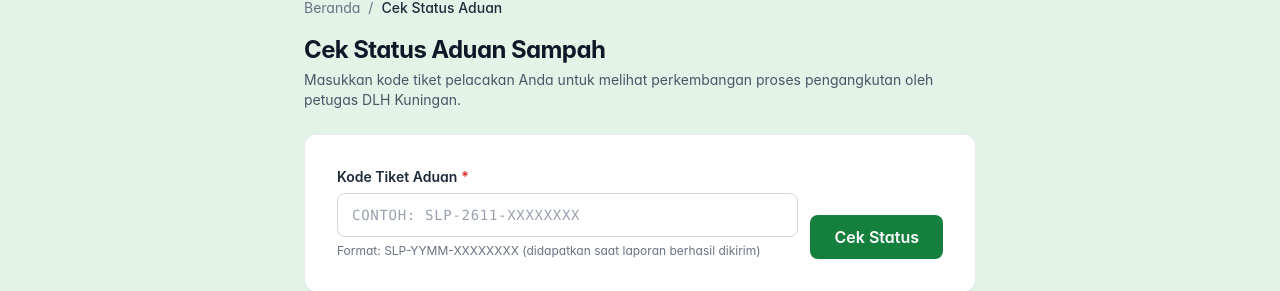
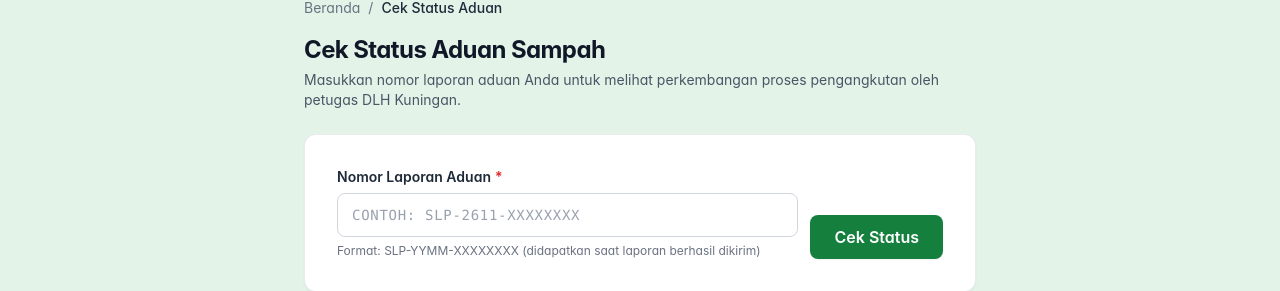
Before and after one commit to MuhammadRizalNurfirdaus/SILAPOR-SAMPAH, a Next.js app in the folder frontend/: page /cek-status in a window 1280 px wide. Shown: the part 212-503 px from the top of the page. Built offline with nearby package versions, Linux system fonts and the light colour scheme.

Commit message:
fix(terminologi): ganti sebutan kode tiket menjadi nomor laporan aduan di seluruh UI

```diff
--- a/frontend/src/app/aduan/berhasil/[kode]/ClientSuccessCard.tsx
+++ b/frontend/src/app/aduan/berhasil/[kode]/ClientSuccessCard.tsx
@@ -40,10 +40,10 @@ export function ClientSuccessCard({ kode }: ClientSuccessCardProps) {
         </p>
       </div>
 
-      {/* Box Kode Tiket */}
+      {/* Box Nomor Laporan Aduan */}
       <div className="bg-emerald-50/80 border border-emerald-200 rounded-xl p-4 sm:p-5 space-y-3">
         <span className="text-xs font-semibold uppercase tracking-wider text-primary-dark">
-          Kode Tiket Pelacakan
+          Nomor Laporan Aduan
         </span>
         <div className="text-2xl sm:text-3xl font-extrabold font-mono text-primary tracking-wider break-all select-all">
           {kode}
@@ -66,7 +66,7 @@ export function ClientSuccessCard({ kode }: ClientSuccessCardProps) {
                 <svg className="w-4 h-4" fill="none" stroke="currentColor" viewBox="0 0 24 24">
                   <path strokeLinecap="round" strokeLinejoin="round" strokeWidth={2} d="M8 16H6a2 2 0 01-2-2V6a2 2 0 012-2h8a2 2 0 012 2v2m-6 12h8a2 2 0 002-2v-8a2 2 0 00-2-2h-8a2 2 0 00-2 2v8a2 2 0 002 2z" />
                 </svg>
-                <span>Salin Kode Tiket</span>
+                <span>Salin Nomor Laporan</span>
               </>
             )}
           </button>
@@ -76,7 +76,7 @@ export function ClientSuccessCard({ kode }: ClientSuccessCardProps) {
       <div className="text-xs text-gray-500 bg-gray-50 p-3 rounded-lg border border-gray-100 text-left space-y-1">
         <p className="font-semibold text-gray-700">Catatan untuk Pelapor:</p>
         <p>
-          Simpan kode tiket di atas untuk mengecek perkembangan penanganan dan respon resmi petugas pengangkut sampah.
+          Simpan nomor laporan aduan di atas untuk mengecek perkembangan penanganan dan respon resmi petugas pengangkut sampah.
         </p>
       </div>
 
--- a/frontend/src/app/aduan/berhasil/[kode]/page.tsx
+++ b/frontend/src/app/aduan/berhasil/[kode]/page.tsx
@@ -30,7 +30,7 @@ export default function AduanBerhasilPage({ params }: Props) {
         <Suspense
           fallback={
             <div className="text-center text-sm text-gray-500">
-              Memuat kode tiket...
+              Memuat nomor laporan aduan...
             </div>
           }
         >
--- a/frontend/src/app/api/cek-status/route.ts
+++ b/frontend/src/app/api/cek-status/route.ts
@@ -32,10 +32,10 @@ export async function GET(req: NextRequest) {
 
   const kode = (req.nextUrl.searchParams.get('kode') ?? '').trim().toUpperCase();
 
-  // Validasi format kode tiket: SLP-YYMM-XXXXXXXX (Layar 06b jika tidak valid)
+  // Validasi format nomor laporan: SLP-YYMM-XXXXXXXX (Layar 06b jika tidak valid)
   if (!/^SLP-\d{4}-[A-F0-9]{8}$/i.test(kode)) {
     return NextResponse.json(
-      { found: false, message: 'Format kode tiket tidak sesuai' },
+      { found: false, message: 'Format nomor laporan aduan tidak sesuai' },
       { status: 404 }
     );
   }
--- a/frontend/src/app/api/laporan/route.ts
+++ b/frontend/src/app/api/laporan/route.ts
@@ -141,7 +141,7 @@ export async function GET(request: NextRequest) {
 
       const wsAduan = wb.addWorksheet('Aduan');
       wsAduan.columns = [
-        { header: 'Kode Tiket', key: 'kode_tiket', width: 22 },
+        { header: 'Nomor Laporan Aduan', key: 'kode_tiket', width: 22 },
         { header: 'Tanggal (WIB)', key: 'created_at', width: 26 },
         { header: 'Pelapor', key: 'nama_pelapor', width: 24 },
         { header: 'Telepon', key: 'no_telepon', width: 18 },
--- a/frontend/src/app/cek-status/CekStatusForm.tsx
+++ b/frontend/src/app/cek-status/CekStatusForm.tsx
@@ -129,7 +129,7 @@ export function CekStatusForm() {
           <div className="flex flex-col sm:flex-row gap-3 items-start sm:items-end">
             <div className="flex-1 w-full">
               <Input
-                label="Kode Tiket Aduan"
+                label="Nomor Laporan Aduan"
                 id="kode_tiket"
                 name="kode_tiket"
                 type="text"
@@ -171,8 +171,8 @@ export function CekStatusForm() {
             Aduan Tidak Ditemukan
           </h2>
           <p className="text-sm text-gray-600 max-w-md mx-auto">
-            Kode tiket <span className="font-mono font-bold text-gray-800">{kode}</span> tidak terdaftar dalam sistem.
-            Pastikan tidak ada kesalahan ketik huruf/angka pada kode tiket Anda.
+            Nomor laporan aduan <span className="font-mono font-bold text-gray-800">{kode}</span> tidak terdaftar dalam sistem.
+            Pastikan tidak ada kesalahan ketik huruf/angka pada nomor laporan aduan Anda.
           </p>
         </Card>
       )}
@@ -184,7 +184,7 @@ export function CekStatusForm() {
           <div className="flex flex-col sm:flex-row sm:items-center justify-between gap-3 border-b border-gray-100 pb-5">
             <div>
               <span className="text-xs uppercase font-semibold text-gray-500">
-                Kode Tiket Aduan
+                Nomor Laporan Aduan
               </span>
               <h2 className="text-2xl font-mono font-bold text-gray-900">
                 {result.kode_tiket}
--- a/frontend/src/app/cek-status/page.tsx
+++ b/frontend/src/app/cek-status/page.tsx
@@ -8,7 +8,7 @@ import { CekStatusForm } from './CekStatusForm';
 export const metadata: Metadata = {
   title: 'Cek Status Aduan | SILAPOR SAMPAH DLH Kuningan',
   description:
-    'Lacak status tindak lanjut penanganan aduan sampah Anda dengan memasukkan kode tiket laporan.',
+    'Lacak status tindak lanjut penanganan aduan sampah Anda dengan memasukkan nomor laporan aduan.',
 };
 
 export default function CekStatusPage() {
@@ -33,7 +33,7 @@ export default function CekStatusPage() {
               Cek Status Aduan Sampah
             </h1>
             <p className="text-xs sm:text-sm text-gray-600">
-              Masukkan kode tiket pelacakan Anda untuk melihat perkembangan proses pengangkutan oleh petugas DLH Kuningan.
+              Masukkan nomor laporan aduan Anda untuk melihat perkembangan proses pengangkutan oleh petugas DLH Kuningan.
             </p>
           </div>
 
--- a/frontend/src/app/kabid/aduan/AduanFilterBar.tsx
+++ b/frontend/src/app/kabid/aduan/AduanFilterBar.tsx
@@ -50,14 +50,14 @@ export function AduanFilterBar({
       className="bg-surface p-4 rounded-xl border border-gray-200 shadow-2xs space-y-3"
     >
       <div className="grid grid-cols-1 sm:grid-cols-2 lg:grid-cols-5 gap-3">
-        {/* Cari Kode Tiket */}
+        {/* Cari Nomor Laporan */}
         <div>
           <label className="block text-xs font-semibold text-gray-700 mb-1">
-            Cari Kode Tiket
+            Cari Nomor Laporan
           </label>
           <Input
             type="text"
-            placeholder="Mis: KNG-2026-..."
+            placeholder="Mis: SLP-2611-..."
             value={q}
             onChange={(e) => setQ(e.target.value.toUpperCase())}
             className="text-xs uppercase"
--- a/frontend/src/app/kabid/aduan/[id]/FormResponAduan.tsx
+++ b/frontend/src/app/kabid/aduan/[id]/FormResponAduan.tsx
@@ -165,7 +165,7 @@ export function FormResponAduan({
             Tampilkan ke Publik (Portal Cek Status)
           </strong>
           <span className="text-gray-500 text-[11px]">
-            Jika dicentang, warga dapat membaca catatan ini saat mengecek kode tiket mereka.
+            Jika dicentang, warga dapat membaca catatan ini saat mengecek nomor laporan aduan mereka.
           </span>
         </label>
       </div>
--- a/frontend/src/app/kabid/aduan/page.tsx
+++ b/frontend/src/app/kabid/aduan/page.tsx
@@ -100,7 +100,7 @@ export default async function KabidDaftarAduanPage({ searchParams }: PageProps)
   const columns: Column<AduanListItem>[] = [
     {
       key: 'kode_tiket',
-      header: 'Kode Tiket',
+      header: 'Nomor Laporan',
       render: (item) => (
         <span className="font-mono font-bold text-gray-900 tracking-wide">
           {item.kode_tiket}
--- a/frontend/src/app/kabid/laporan/FormLaporan.tsx
+++ b/frontend/src/app/kabid/laporan/FormLaporan.tsx
@@ -229,7 +229,7 @@ export function FormLaporan() {
             Memuat data seluruh aduan masyarakat dalam rentang tanggal terpilih:
           </p>
           <ul className="list-disc list-inside space-y-0.5 text-gray-700 font-mono text-[11px]">
-            <li>Kode Tiket</li>
+            <li>Nomor Laporan Aduan</li>
             <li>Tanggal &amp; Waktu (WIB)</li>
             <li>Nama Pelapor &amp; Telepon</li>
             <li>Deskripsi Lokasi Sampah</li>
--- a/frontend/src/app/page.tsx
+++ b/frontend/src/app/page.tsx
@@ -111,7 +111,7 @@ export default function Home() {
                 <div>
                   <h2 className="text-lg sm:text-xl font-bold text-gray-900 tracking-tight">Cek Status Aduan</h2>
                   <p className="mt-1.5 text-sm text-gray-600 leading-relaxed">
-                    Pantau perkembangan tindak lanjut aduan yang telah dikirimkan menggunakan kode tiket laporan Anda.
+                    Pantau perkembangan tindak lanjut aduan yang telah dikirimkan menggunakan nomor laporan aduan Anda.
                   </p>
                 </div>
               </div>
@@ -160,7 +160,7 @@ export default function Home() {
                   </p>
                 </div>
                 <div className="mt-4 pt-3 border-t border-gray-200/60 text-[11px] text-gray-500 font-medium">
-                  Tiket kode langsung diterbitkan otomatis.
+                  Nomor laporan aduan langsung diterbitkan otomatis.
                 </div>
               </div>
 
@@ -305,7 +305,7 @@ export default function Home() {
                 </summary>
                 <p className="mt-3 text-xs sm:text-sm text-gray-600 leading-relaxed pt-2 border-t border-gray-200/60">
                   Tidak perlu. Pelaporan sampah di SILAPOR SAMPAH terbuka untuk umum tanpa harus mendaftar atau login.
-                  Setelah mengirim laporan, Anda akan langsung menerima <strong>Kode Tiket Aduan</strong> resmi.
+                  Setelah mengirim laporan, Anda akan langsung menerima <strong>Nomor Laporan Aduan</strong> resmi.
                 </p>
               </details>
 
@@ -350,7 +350,7 @@ export default function Home() {
                 </summary>
                 <p className="mt-3 text-xs sm:text-sm text-gray-600 leading-relaxed pt-2 border-t border-gray-200/60">
                   Setiap kali sopir armada menyelesaikan pengangkutan, mereka wajib mengunggah <strong>foto bukti penanganan</strong>.
-                  Foto bukti ini dapat Anda lihat secara transparan pada menu <strong>Cek Status Aduan</strong> dengan memasukkan kode tiket Anda.
+                  Foto bukti ini dapat Anda lihat secara transparan pada menu <strong>Cek Status Aduan</strong> dengan memasukkan nomor laporan aduan Anda.
                 </p>
               </details>
             </div>
@@ -462,7 +462,7 @@ export default function Home() {
                 Buat Laporan Baru
               </Link>
               <Link href="/cek-status" className="text-gray-400 hover:text-white transition-colors">
-                Lacak Tiket Aduan
+                Lacak Nomor Laporan
               </Link>
               <a href="#alur-layanan" className="text-gray-400 hover:text-white transition-colors">
                 Alur Penanganan
--- a/frontend/src/lib/whatsapp.ts
+++ b/frontend/src/lib/whatsapp.ts
@@ -78,7 +78,7 @@ export function generateWhatsAppAduanUrl({
   pesan += `*Dinas Lingkungan Hidup Kabupaten Kuningan*\n\n`;
   pesan += `Halo Bpk/Ibu *${namaPelapor || 'Masyarakat'}*,\n\n`;
   pesan += `Terima kasih atas laporan aduan tumpukan sampah yang Anda sampaikan. Berikut adalah pembaruan status terbaru dari Kepala Bidang Pengelolaan Sampah:\n\n`;
-  pesan += `🎫 *Kode Tiket:* \`${kodeTiket}\`\n`;
+  pesan += `🎫 *Nomor Laporan Aduan:* \`${kodeTiket}\`\n`;
   pesan += `📊 *Status Laporan:* *${statusLabel}*\n`;
 
   if (catatan && catatan.trim().length > 0) {
```
